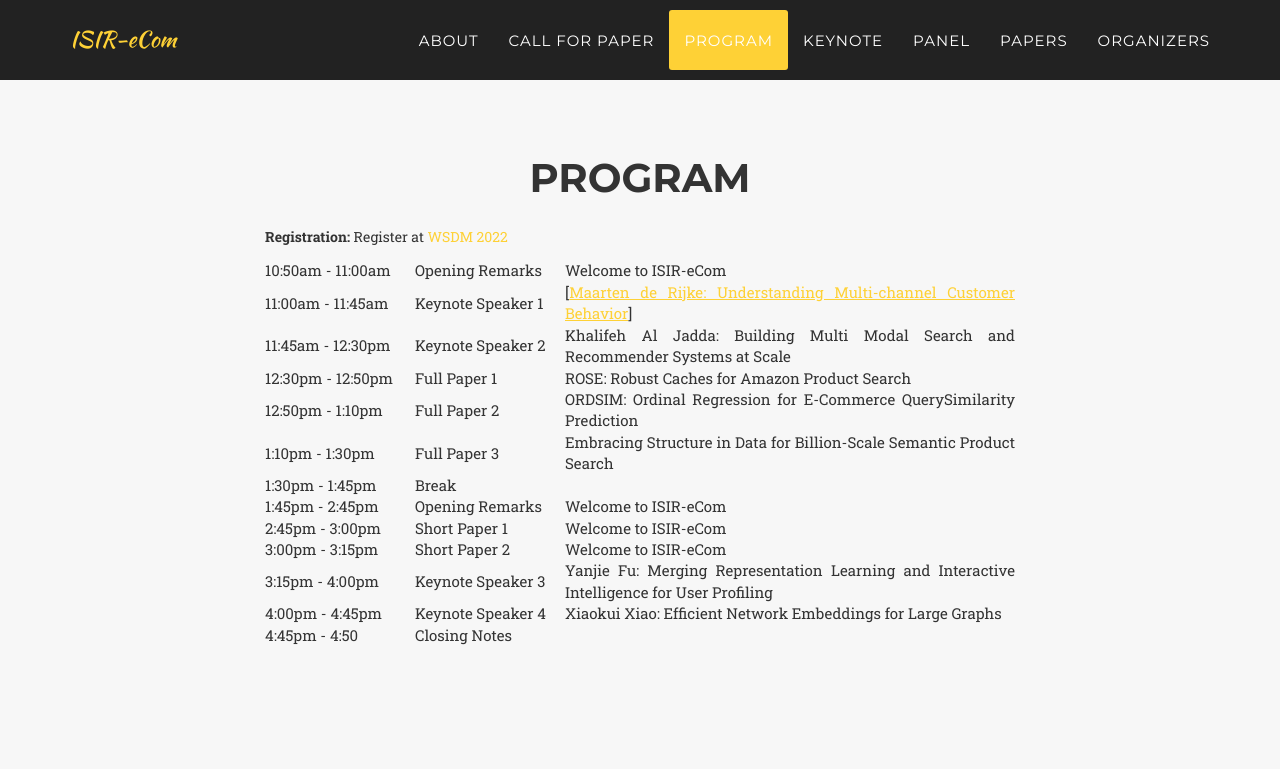
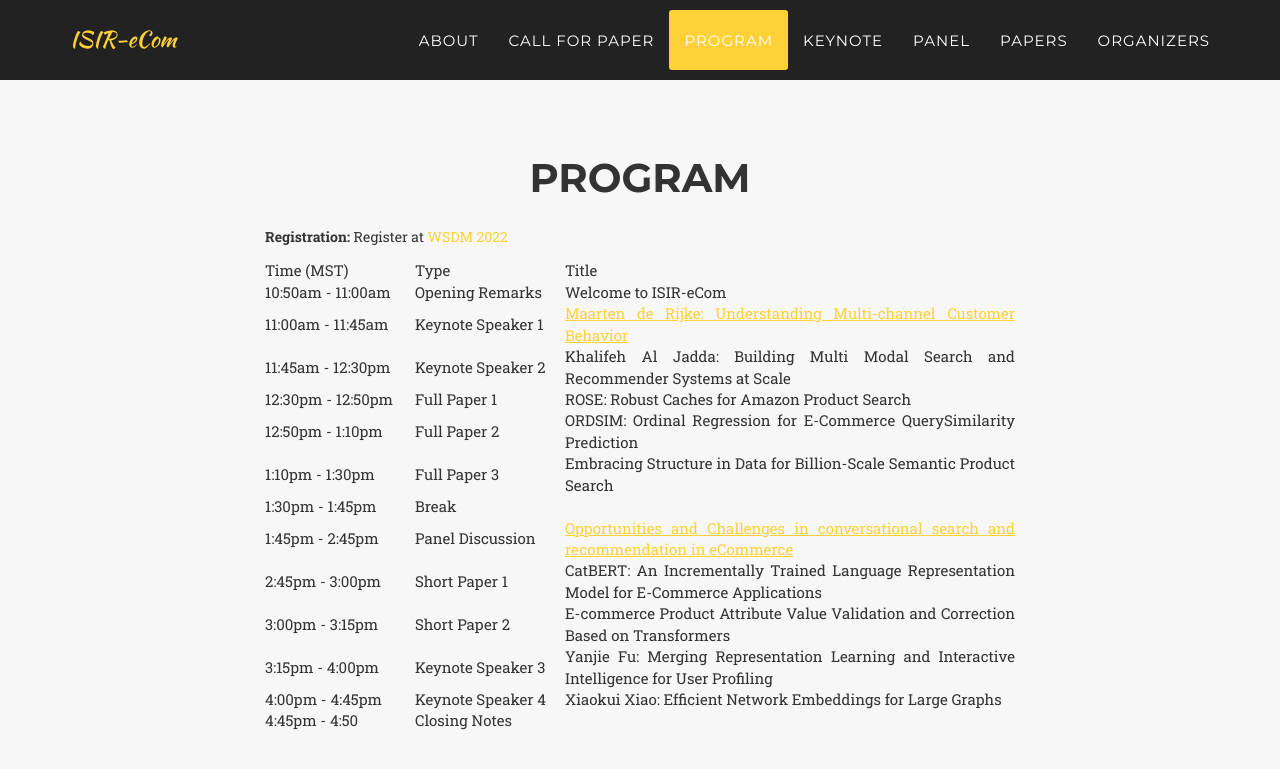
Before and after one commit to ISIR-eCom/ISIR-eCom.github.io, a Jekyll site: the page built from index.html, in a window 1280 px wide and 900 px high, scrolled down 3406 px. Shown: the top 769 px of the window. Built offline with Jekyll 4.4.1, drawn with Linux system fonts in a browser that asks for light colours; some web fonts are replaced.

Commit message:
update the program.

```diff
--- a/_includes/program.html
+++ b/_includes/program.html
@@ -10,6 +10,11 @@
 	                            <p> <b>Registration: </b> Register at <a href="https://www.wsdm-conference.org/2022/" target="\_blank">WSDM 2022</a> </p>
 								<table>
 								  <tr>
+								    <td width="20%">Time (MST)</td>
+								    <td width="20%">Type</td>
+								    <td width="60%">Title</td>
+								  </tr>
+								  <tr>
 								    <td width="20%">10:50am - 11:00am</td>
 								    <td width="20%">Opening Remarks</td>
 								    <td width="60%">Welcome to ISIR-eCom</td>
@@ -17,7 +22,7 @@
 								  <tr>
 								    <td width="20%">11:00am - 11:45am</td>
 								    <td width="20%">Keynote Speaker 1</td>
-								    <td width="60%">[<a href="https://isir-ecom.github.io/#keynote">Maarten de Rijke: Understanding Multi-channel Customer Behavior</a>]</td>
+								    <td width="60%"><a href="https://isir-ecom.github.io/#keynote">Maarten de Rijke: Understanding Multi-channel Customer Behavior</a></td>
 								  </tr>
 								  <tr>
 								    <td width="20%">11:45am - 12:30pm</td>
@@ -46,18 +51,18 @@
 								  </tr>
 								  <tr>
 								    <td width="20%">1:45pm - 2:45pm</td>
-								    <td width="20%">Opening Remarks</td>
-								    <td width="60%">Welcome to ISIR-eCom</td>
+								    <td width="20%">Panel Discussion</td>
+								    <td width="60%"><a href="https://isir-ecom.github.io/#panel">Opportunities and Challenges in conversational search and recommendation in eCommerce</a></td>
 								  </tr>
 								  <tr>
 								    <td width="20%">2:45pm - 3:00pm</td>
 								    <td width="20%">Short Paper 1</td>
-								    <td width="60%">Welcome to ISIR-eCom</td>
+								    <td width="60%">CatBERT: An Incrementally Trained Language Representation Model for E-Commerce Applications</td>
 								  </tr>
 								  <tr>
 								    <td width="20%">3:00pm - 3:15pm</td>
 								    <td width="20%">Short Paper 2</td>
-								    <td width="60%">Welcome to ISIR-eCom</td>
+								    <td width="60%">E-commerce Product Attribute Value Validation and Correction Based on Transformers</td>
 								  </tr>
 								  <tr>
 								    <td width="20%">3:15pm - 4:00pm</td>
```
